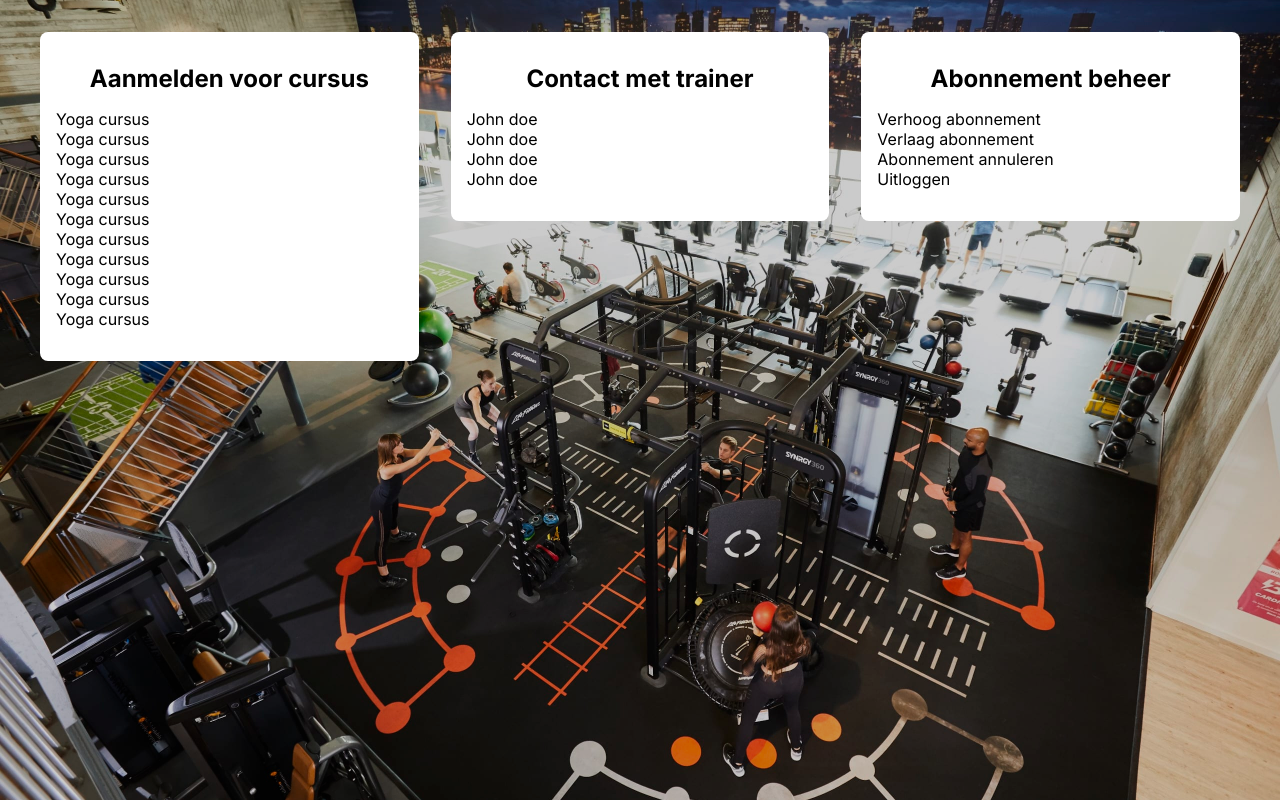
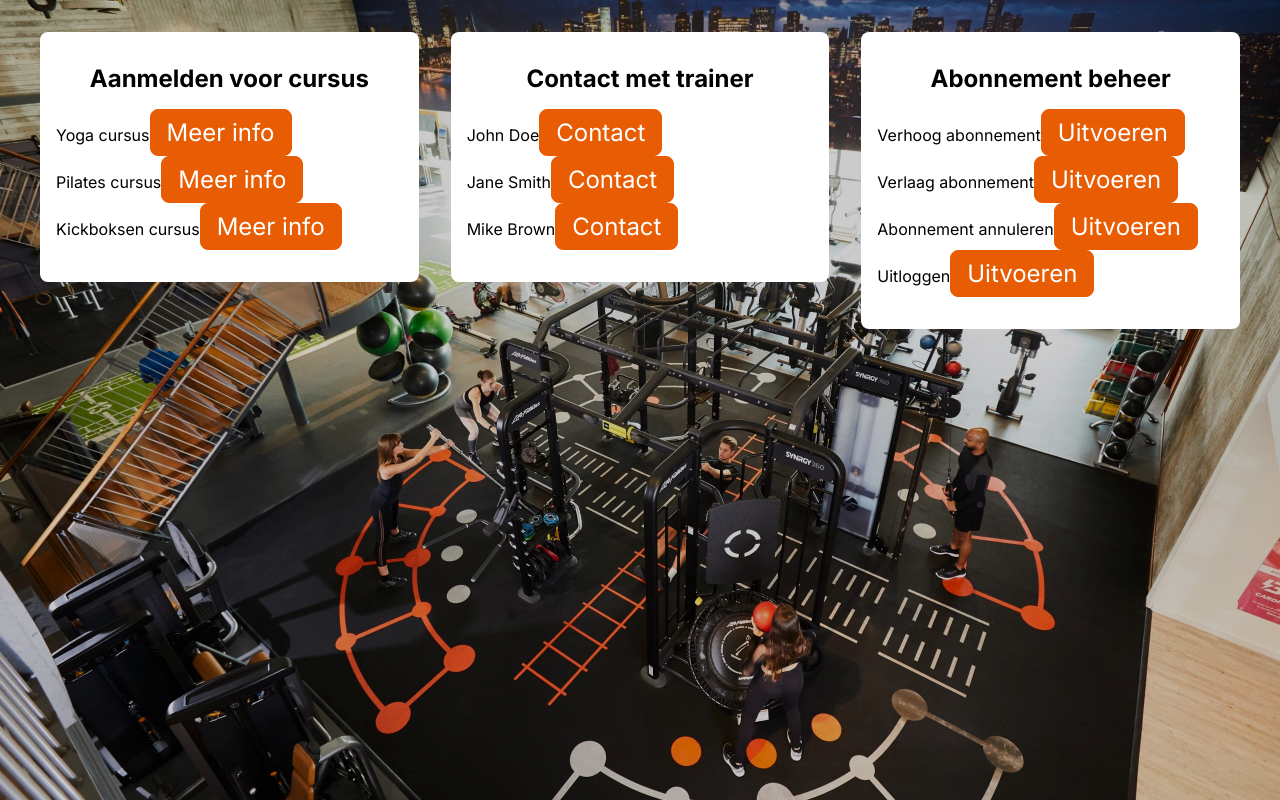
Before and after one commit to finnjosten/sportschool, a React (Vite) app in the folder kastoe/: page /account in a window 1280 px wide. Built offline with nearby package versions, Linux system fonts and the light colour scheme.

Commit message:
Popups for cursus & trainer

```diff
--- /dev/null
+++ b/kastoe/src/Popups/CursusPopup.css
@@ -0,0 +1,17 @@
+/* Example for popups */
+.popup-overlay {
+    position: fixed;
+    top: 0; left: 0; right: 0; bottom: 0;
+    background: rgba(0,0,0,0.5);
+    z-index: 9999;
+    display: flex;
+    align-items: center;
+    justify-content: center;
+}
+.popup-content {
+    background: #fff;
+    padding: 2rem;
+    border-radius: 8px;
+    min-width: 300px;
+    box-shadow: 0 2px 16px rgba(0,0,0,0.2);
+}
--- /dev/null
+++ b/kastoe/src/Popups/CursusPopup.jsx
@@ -0,0 +1,19 @@
+import React from "react";
+import "./CursusPopup.css";
+
+function CursusPopup({ open, onClose, cursus, onJoin }) {
+    if (!open || !cursus) return null;
+
+    return (
+        <div className="popup-overlay">
+            <div className="popup-content">
+                <h2>{cursus.title}</h2>
+                <p>{cursus.description}</p>
+                <button onClick={onJoin}>Aanmelden</button>
+                <button onClick={onClose}>Sluiten</button>
+            </div>
+        </div>
+    );
+}
+
+export default CursusPopup;
--- /dev/null
+++ b/kastoe/src/Popups/TrainerPopup.css
@@ -0,0 +1,17 @@
+/* Example for popups */
+.popup-overlay {
+    position: fixed;
+    top: 0; left: 0; right: 0; bottom: 0;
+    background: rgba(0,0,0,0.5);
+    z-index: 9999;
+    display: flex;
+    align-items: center;
+    justify-content: center;
+}
+.popup-content {
+    background: #fff;
+    padding: 2rem;
+    border-radius: 8px;
+    min-width: 300px;
+    box-shadow: 0 2px 16px rgba(0,0,0,0.2);
+}
--- /dev/null
+++ b/kastoe/src/Popups/TrainerPopup.jsx
@@ -0,0 +1,31 @@
+import React from "react";
+import "./TrainerPopup.css";
+
+//onAccept, onReject
+function TrainerPopup({ open, onClose, trainer, state, onRequest }) {
+    if (!open || !trainer) return null;
+
+    return (
+        <div className="popup-overlay">
+            <div className="popup-content">
+                <h2>{trainer.title}</h2>
+                <p>{trainer.description}</p>
+                {state === "neutral" && (
+                    <button onClick={onRequest}>Vraag aan als personal trainer</button>
+                )}
+                {state === "pending" && (
+                    <p>Je aanvraag is verzonden. Wacht op reactie...</p>
+                )}
+                {state === "accepted" && (
+                    <p>Trainer heeft je aanvraag geaccepteerd!</p>
+                )}
+                {state === "rejected" && (
+                    <p>Trainer heeft je aanvraag geweigerd.</p>
+                )}
+                <button onClick={onClose}>Sluiten</button>
+            </div>
+        </div>
+    );
+}
+
+export default TrainerPopup;
--- a/kastoe/src/accountPage/accountPage.jsx
+++ b/kastoe/src/accountPage/accountPage.jsx
@@ -1,25 +1,44 @@
+import React, { useState } from "react";
 import "./accountPage.css";
+import CursusPopup from "../popups/CursusPopup";
+import TrainerPopup from "../popups/TrainerPopup";
 
-function CursusCard({ title, items }) {
+function CursusCard({ title, items, onOpenPopup }) {
     return (
         <div className="wpb-card wpb-card--col wpb-card--col-cursus">
             <h3 className="wpb-card__title">{title}</h3>
             <div className="wpb-card__boxes">
                 {items?.map((item, idx) => (
-                    <div className="wpb-card wpb-card--box" key={idx}>{item.title}</div>
+                    <div className="wpb-card wpb-card--box" key={idx}>
+                        {item.title}
+                        <button
+                            className="wpb-card__button"
+                            onClick={() => onOpenPopup(item)}
+                        >
+                            Meer info
+                        </button>
+                    </div>
                 ))}
             </div>
         </div>
     );
 }
 
-function TrainerCard({ title, items }) {
+function TrainerCard({ title, items, onOpenPopup }) {
     return (
         <div className="wpb-card wpb-card--col wpb-card--col-trainer">
             <h3 className="wpb-card__title">{title}</h3>
             <div className="wpb-card__boxes">
                 {items?.map((item, idx) => (
-                    <div className="wpb-card wpb-card--box" key={idx}>{item.title}</div>
+                    <div className="wpb-card wpb-card--box" key={idx}>
+                        {item.title}
+                        <button
+                            className="wpb-card__button"
+                            onClick={() => onOpenPopup(item)}
+                        >
+                            Contact
+                        </button>
+                    </div>
                 ))}
             </div>
         </div>
@@ -27,12 +46,25 @@ function TrainerCard({ title, items }) {
 }
 
 function AccountCard({ title, items }) {
+    const handleAccountAction = (item) => {
+        // Call your accountPopup logic here
+        console.log("Account action for:", item);
+    };
+
     return (
         <div className="wpb-card wpb-card--col wpb-card--col-trainer">
             <h3 className="wpb-card__title">{title}</h3>
             <div className="wpb-card__boxes">
                 {items?.map((item, idx) => (
-                    <div className="wpb-card wpb-card--box" key={idx}>{item.title}</div>
+                    <div className="wpb-card wpb-card--box" key={idx}>
+                        {item.title}
+                        <button
+                            className="wpb-card__button"
+                            onClick={() => handleAccountAction(item)}
+                        >
+                            Uitvoeren
+                        </button>
+                    </div>
                 ))}
             </div>
         </div>
@@ -40,98 +72,100 @@ function AccountCard({ title, items }) {
 }
 
 function AccountPage() {
+    const [cursusPopupOpen, setCursusPopupOpen] = useState(false);
+    const [selectedCursus, setSelectedCursus] = useState(null);
+
+    const [trainerPopupOpen, setTrainerPopupOpen] = useState(false);
+    const [selectedTrainer, setSelectedTrainer] = useState(null);
+    const [trainerPopupState, setTrainerPopupState] = useState("neutral"); // "neutral", "pending", "accepted", "rejected"
+
     const cursusOptions = [
-        {
-            title: "Yoga cursus",
-            description: "Woensdag 19 januari is er een yoga cursus om 21:00"
-        },
-        {
-            title: "Yoga cursus",
-            description: "Woensdag 19 januari is er een yoga cursus om 21:00"
-        },
-        {
-            title: "Yoga cursus",
-            description: "Woensdag 19 januari is er een yoga cursus om 21:00"
-        },
-        {
-            title: "Yoga cursus",
-            description: "Woensdag 19 januari is er een yoga cursus om 21:00"
-        },
-        {
-            title: "Yoga cursus",
-            description: "Woensdag 19 januari is er een yoga cursus om 21:00"
-        },
-        {
-            title: "Yoga cursus",
-            description: "Woensdag 19 januari is er een yoga cursus om 21:00"
-        },
-        {
-            title: "Yoga cursus",
-            description: "Woensdag 19 januari is er een yoga cursus om 21:00"
-        },
-        {
-            title: "Yoga cursus",
-            description: "Woensdag 19 januari is er een yoga cursus om 21:00"
-        },
-        {
-            title: "Yoga cursus",
-            description: "Woensdag 19 januari is er een yoga cursus om 21:00"
-        },
-        {
-            title: "Yoga cursus",
-            description: "Woensdag 19 januari is er een yoga cursus om 21:00"
-        },
-        {
-            title: "Yoga cursus",
-            description: "Woensdag 19 januari is er een yoga cursus om 21:00"
-        },
+        { title: "Yoga cursus", description: "Woensdag 19 januari is er een yoga cursus om 21:00" },
+        { title: "Pilates cursus", description: "Vrijdag 21 januari is er een pilates cursus om 18:00" },
+        { title: "Kickboksen cursus", description: "Maandag 24 januari is er een kickboksen cursus om 20:00" }
     ];
     const trainerOptions = [
-        {
-            title: "John doe",
-            description: "Personal trainer specialized in body building"
-        },
-        {
-            title: "John doe",
-            description: "Personal trainer specialized in body building"
-        },
-        {
-            title: "John doe",
-            description: "Personal trainer specialized in body building"
-        },
-        {
-            title: "John doe",
-            description: "Personal trainer specialized in body building"
-        },
+        { title: "John Doe", description: "Personal trainer specialized in body building" },
+        { title: "Jane Smith", description: "Personal trainer specialized in yoga" },
+        { title: "Mike Brown", description: "Personal trainer specialized in cardio" }
     ];
     const accountOptions = [
-        {
-            title: "Verhoog abonnement",
-            description: "Verhoog je abonnement naar niveau {niveau}"
-        },
-        {
-            title: "Verlaag abonnement",
-            description: "Verlaag je abonnement naar niveau {niveau}"
-        },
-        {
-            title: "Abonnement annuleren",
-            description: "Annuleer makkelijk je abonnement met de knop"
-        },
-        {
-            title: "Uitloggen",
-            description: "Loguit van je account beheer"
-        }
+        { title: "Verhoog abonnement", description: "Verhoog je abonnement naar niveau {niveau}" },
+        { title: "Verlaag abonnement", description: "Verlaag je abonnement naar niveau {niveau}" },
+        { title: "Abonnement annuleren", description: "Annuleer makkelijk je abonnement met de knop" },
+        { title: "Uitloggen", description: "Loguit van je account beheer" }
     ];
+
+    // Handlers for popups
+    const handleOpenCursusPopup = (item) => {
+        setSelectedCursus(item);
+        setCursusPopupOpen(true);
+    };
+
+    const handleCloseCursusPopup = () => {
+        setCursusPopupOpen(false);
+        setSelectedCursus(null);
+    };
+
+    const handleJoinCursus = () => {
+        alert("Je bent aangemeld voor de cursus!");
+        setCursusPopupOpen(false);
+        setSelectedCursus(null);
+    };
+
+    const handleOpenTrainerPopup = (item) => {
+        setSelectedTrainer(item);
+        setTrainerPopupState("neutral");
+        setTrainerPopupOpen(true);
+    };
+
+    const handleCloseTrainerPopup = () => {
+        setTrainerPopupOpen(false);
+        setSelectedTrainer(null);
+        setTrainerPopupState("neutral");
+    };
+
+    const handleRequestTrainer = () => {
+        setTrainerPopupState("pending");
+        setTimeout(() => {
+            const accepted = Math.random() > 0.5;
+            setTrainerPopupState(accepted ? "accepted" : "rejected");
+        }, 2000);
+    };
 
     return (
         <div className="account-page-background">
             <div className="container">
                 <div className="inner">
-                    <CursusCard title="Aanmelden voor cursus" items={cursusOptions} />
-                    <TrainerCard title="Contact met trainer" items={trainerOptions} />
-                    <AccountCard title="Abonnement beheer" items={accountOptions} />
+                    <CursusCard
+                        title="Aanmelden voor cursus"
+                        items={cursusOptions}
+                        onOpenPopup={handleOpenCursusPopup}
+                    />
+                    <TrainerCard
+                        title="Contact met trainer"
+                        items={trainerOptions}
+                        onOpenPopup={handleOpenTrainerPopup}
+                    />
+                    <AccountCard
+                        title="Abonnement beheer"
+                        items={accountOptions}
+                    />
                 </div>
             </div>
+            <CursusPopup
+                open={cursusPopupOpen}
+                onClose={handleCloseCursusPopup}
+                cursus={selectedCursus}
+                onJoin={handleJoinCursus}
+            />
+            <TrainerPopup
+                open={trainerPopupOpen}
+                onClose={handleCloseTrainerPopup}
+                trainer={selectedTrainer}
+                state={trainerPopupState}
+                onRequest={handleRequestTrainer}
+            />
         </div>
     );
 }
```
